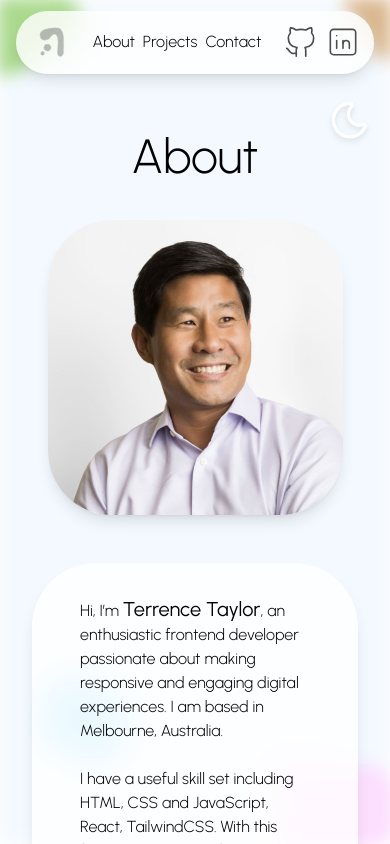
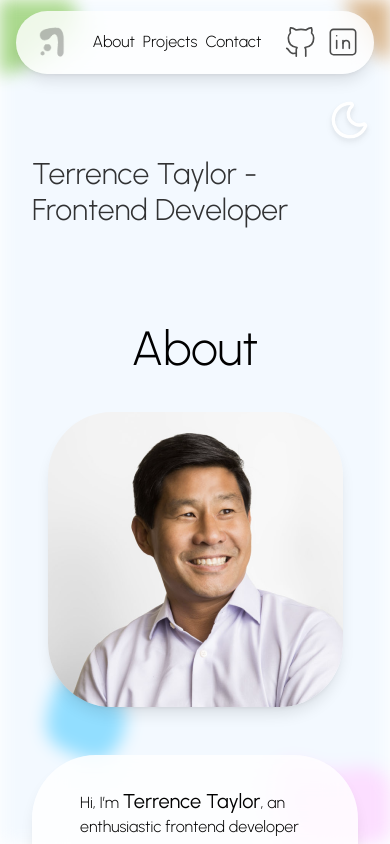
Before and after one commit to terrytaylor01/portfolio-terrencetaylor-v1, a React (Vite) app: page / in a window 390 px wide. Built offline with nearby package versions, Linux system fonts and the light colour scheme; the HTML template or start-up script is replaced by a standard one.

Commit message:
About icons seperated and given tool tips - dark mode changes

```diff
--- a/src/App.jsx
+++ b/src/App.jsx
@@ -1,4 +1,7 @@
 import React from "react";
+
+
+
 import BlurredBackground from "./components/BlurredBackground";
 import Navbar from "./components/Navbar";
 import MainBody from "./components/MainBody";
--- a/src/components/About.jsx
+++ b/src/components/About.jsx
@@ -2,11 +2,12 @@ import React from "react";
 
 import sampleHeadshot from "../assets/sample-headshot.png";
 import { ThemeContext } from "../App";
+import SkillIcon from "./SkillIcon";
 
 export default function About() {
   const isDark = React.useContext(ThemeContext);
   return (
-    <section className="flex min-h-[50vh] max-w-[1240px] flex-col items-center justify-center gap-10 text-base dark:text-white dark:text-opacity-80 xl:text-xl">
+    <section className="flex min-h-[60vh] max-w-[1240px] flex-col items-center justify-center gap-10 text-base dark:text-white dark:text-opacity-80 lg:pb-24 lg:pt-64 xl:text-xl">
       <div>
         <h1 className="text-5xl  ">About</h1>
       </div>
@@ -19,8 +20,9 @@ export default function About() {
         </span>
         <span className="w-auto rounded-[4rem] bg-white bg-opacity-[0.8] px-12 py-8 shadow-lg backdrop-blur-lg transition-colors dark:bg-[#020214] dark:bg-opacity-80  md:h-[295px] lg:w-[72%]">
           <p>
-            Hi, I’m <b className="text-xl">Terrence Taylor</b>, an enthusiastic frontend developer
-            passionate about making responsive and engaging digital experiences. I am based in Melbourne, Australia.
+            Hi, I’m <b className="text-xl">Terrence Taylor</b>, an enthusiastic
+            frontend developer passionate about making responsive and engaging
+            digital experiences. I am based in Melbourne, Australia.
             <br />
             <br />
           </p>
@@ -30,7 +32,8 @@ export default function About() {
             TailwindCSS. With this foundation I can craft dynamic and compelling
             interfaces helmed by clean code and cutting-edge techniques. I have
             thrived in delivering projects as a team-player with my
-            opportunities to deliver projects as part of a team. FIX THIS SENTENCE
+            opportunities to deliver projects as part of a team. FIX THIS
+            SENTENCE
           </p>
         </span>
         <span className="hidden aspect-square h-full w-fit overflow-clip rounded-[4rem] object-cover shadow-lg lg:block  lg:w-auto">
@@ -44,16 +47,26 @@ export default function About() {
         <h2 className="mr-6 w-fit xl:w-48">
           My skills, technologies and tools:
         </h2>
-        <div className="flex grow justify-center xl:mx-[15%]">
-          <img
-            className="w-full"
+        <div className="flex grow justify-center gap-4 ">
+          {/* <img
+            className="h-16"
             src={
               isDark
                 ? "https://skillicons.dev/icons?i=html,css,js,react,tailwind,python,cloudflare,firebase,figma&theme=dark"
-                : "https://skillicons.dev/icons?i=html,css,js,react,tailwind,python,cloudflare,firebase,figma&theme=light"
+                : "https://skillicons.dev/icons?i=html"
             }
             alt="HTML, CSS, JavaScript, ReactJs, Tailwind CSS, Python, Cloudflare, Firebase, Figma"
-          />{" "}
+          /> */}
+          <SkillIcon isDark={isDark} skill={"html"} alt={"HTML5"} />
+          <SkillIcon isDark={isDark} skill={"css"} alt={"CSS3"} />
+          <SkillIcon isDark={isDark} skill={"js"} alt={"JavaScript"} />
+          <SkillIcon isDark={isDark} skill={"react"} alt={"React"} />
+          <SkillIcon isDark={isDark} skill={"tailwind"} alt={"TailwindCSS"} />
+          <SkillIcon isDark={isDark} skill={"supabase"} alt={"Supabase"} />
+          <SkillIcon isDark={isDark} skill={"python"} alt={"Python"} />
+          <SkillIcon isDark={isDark} skill={"cloudflare"} alt={"Cloudflare"} />
+          <SkillIcon isDark={isDark} skill={"firebase"} alt={"Firebase"} />
+          <SkillIcon isDark={isDark} skill={"figma"} alt={"Figma"} />
         </div>
       </div>
     </section>
--- a/src/components/BlurredBackground.jsx
+++ b/src/components/BlurredBackground.jsx
@@ -3,7 +3,7 @@ import React from "react";
 export default function BlurredBackground() {
   return (
     <div className=" fixed z-0 h-screen w-screen bg-[#F3F9FF] blur-[2.25vw] dark:bg-[#20202b]   ">
-      <div className="absolute left-0 top-0 w-[20vw]  animate-breathe">
+      <div className="absolute left-0 top-0 w-[20vw]  animate-breathe delay-1000">
         <svg
           width="100%"
           height="100%"
@@ -68,7 +68,7 @@ export default function BlurredBackground() {
           />
         </svg>
       </div>
-      <div className="absolute bottom-[10vh] left-[12vw] w-[20vw] animate-breathe">
+      <div className="absolute bottom-[10vh] left-[12vw] w-[20vw] animate-breathe delay-500">
         <svg
           width="100%"
           height="100%"
@@ -77,7 +77,7 @@ export default function BlurredBackground() {
           xmlns="http://www.w3.org/2000/svg"
         >
           <path
-            className="fill-[#92DEFF] transition-colors dark:fill-[#3b3b63]"
+            className="fill-[#92DEFF] transition-colors dark:fill-[#3b3b63] "
             fillRule="evenodd"
             clipRule="evenodd"
             d="M89.2879 281.475C56.3741 269.508 24.3604 252.998 8.64083 217.728C-6.15732 184.525 2.39098 145.995 12.6407 109.5C24.0774 68.7791 33.7419 20.2836 68.4082 4.92303C103.788 -10.7536 135.928 22.329 169.46 40.0137C215.704 64.4026 280.729 67.3176 294.435 124.128C309.486 186.509 279.966 262.056 231.922 298.905C189.079 331.765 136.935 298.797 89.2879 281.475Z"
--- a/src/components/MainBody.jsx
+++ b/src/components/MainBody.jsx
@@ -14,8 +14,9 @@ export default function MainBody({
       return !prev;
     });
   }
+
   return (
-    <main className="flex w-full flex-col items-center gap-24 px-8 pb-12 pt-12 md:pl-24 md:pr-24 lg:pb-0 lg:pl-12 lg:pt-52">
+    <main className="flex w-full flex-col items-center gap-24 px-8 pb-12 pt-12 md:pl-24 md:pr-24 lg:pb-0 lg:pl-12 lg:pt-0">
       <button
         onClick={darkModeHandler}
         className="absolute right-0 top-20 w-20 p-5 drop-shadow-md md:top-0"
@@ -40,16 +41,19 @@ export default function MainBody({
           ></path>
         </svg>
       </button>
-      <span className="scroll-m-[15vh] md:scroll-m-0" ref={aboutRef}>
+      <h1 className="mt-6 text-left text-3xl opacity-80 dark:text-white md:mt-20  md:text-5xl lg:-mb-48">
+        Terrence Taylor - Frontend Developer
+      </h1>
+      <span className=" scroll-m-[15vh] md:scroll-m-0" ref={aboutRef}>
         <About />
       </span>
       <span className="scroll-m-[12vh] md:scroll-m-[5vh]" ref={projectsRef}>
         <Projects />
       </span>
-      <span className="scroll-m-[12vh] md:scroll-m-0" ref={contactRef}>
+      <span className=" scroll-m-[12vh] md:scroll-m-0" ref={contactRef}>
         <Contact />
       </span>
-      <span className="absolute bottom-0 right-0 ml-auto flex h-12 items-center justify-center p-5 py-10 text-xs md:text-sm text-black transition-colors dark:text-white lg:w-[20%]">
+      <span className="absolute bottom-0 right-0 ml-auto flex h-12 items-center justify-center p-5 py-10 text-xs text-black transition-colors dark:text-white md:text-sm lg:w-[20%]">
         <p className="text-right opacity-50">
           This website was designed in Figma and coded by me. Built using
           ReactJs and Tailwind CSS, deployed with Cloudflare Pages.{" "}
--- a/src/components/Navbar.jsx
+++ b/src/components/Navbar.jsx
@@ -17,7 +17,9 @@ export default function Navbar({ aboutRef, projectsRef, contactRef }) {
         {/* desktop nav */}
         <nav className="hidden h-[75%] w-fit flex-col items-center justify-between rounded-full bg-white bg-opacity-80 py-3 shadow-lg backdrop-blur-lg dark:bg-[#020214] dark:bg-opacity-80 dark:text-white lg:flex">
           <button
-            onClick={() => scrollToRef(aboutRef, "center")}
+            onClick={() => {
+              document.body.scrollTo(0, 0);
+            }}
             aria-label="home"
           >
             <img
@@ -137,7 +139,9 @@ export default function Navbar({ aboutRef, projectsRef, contactRef }) {
         {/* mobile / small screen nav */}
         <nav className=" mx-4 flex h-[75%] w-full items-center justify-between rounded-full bg-white bg-opacity-80 px-3 shadow-lg backdrop-blur-lg dark:bg-[#020214] dark:bg-opacity-80 dark:text-white">
           <button
-            onClick={() => scrollToRef(aboutRef, "start")}
+            onClick={() => {
+              document.body.scrollTo(0, 0);
+            }}
             className="h-full"
           >
             <img
--- a/src/components/ProjectArticle.jsx
+++ b/src/components/ProjectArticle.jsx
@@ -8,7 +8,7 @@ export default function ProjectArticle({
   deployLink,
 }) {
   return (
-    <article className="flex flex-col items-center justify-center gap-12">
+    <article className=" flex flex-col items-center justify-center gap-12">
       <h2 className="text-center text-xl lg:text-3xl ">{title}</h2>
       <div className="flex flex-col gap-6 lg:gap-12">
         <div className="flex flex-col items-center gap-6 lg:h-[25rem] lg:gap-12 xl:flex-row">
--- a/src/components/Projects.jsx
+++ b/src/components/Projects.jsx
@@ -8,7 +8,7 @@ export default function Projects() {
   return (
     <section className="flex min-h-[50vh] max-w-[1240px] flex-col items-center justify-center gap-6 text-base text-black dark:text-white dark:text-opacity-80 lg:gap-10 lg:px-10 xl:text-xl">
       <div>
-        <h1 className="text-5xl ">Projects</h1>
+        <h1 className=" text-5xl ">Projects</h1>
       </div>
       <div className="flex flex-col items-center justify-center gap-12 lg:gap-24">
         <ProjectArticle
@@ -22,10 +22,10 @@ export default function Projects() {
               </p>
               <br></br>
               <p>
-                A 17 plus dynamic page project encompassing many aspects of the
-                rescue. Creating this involved serving dynamic content in the
-                form of the animal adoption profiles which is taken from a third
-                party API that the organisation uses for their profiles. To
+                A 18+ page project encompassing many aspects of the rescue.
+                Creating this involved serving dynamic content in the form of
+                the animal adoption profiles which is taken from a third party
+                RESTful API that the organisation uses for their profiles. To
                 obscure their API keys a backend API handler had to be created
                 which was implemented using Cloudflare’s edge functions
               </p>{" "}
--- /dev/null
+++ b/src/components/SkillIcon.jsx
@@ -0,0 +1,20 @@
+import React from "react";
+
+export default function SkillIcon({ isDark, skill, alt }) {
+  return (
+    <div className="group relative h-16">
+      <img
+        className="h-full transition-transform hover:scale-105 drop-shadow-sm"
+        src={
+          isDark
+            ? "https://skillicons.dev/icons?i=" + skill + "&theme=dark"
+            : "https://skillicons.dev/icons?i=" + skill + "&theme=light"
+        }
+        alt={alt}
+      />
+      <div className="absolute -bottom-24 left-1/2 -translate-x-[50%] rounded-md  bg-white  bg-opacity-70 px-3 py-2 opacity-0 shadow-md  transition-opacity group-hover:opacity-100 dark:bg-[#020214] dark:text-white">
+        <p>{alt}</p>
+      </div>
+    </div>
+  );
+}
--- a/src/index.css
+++ b/src/index.css
@@ -10,4 +10,6 @@
     scroll-behavior: smooth;
     box-sizing: border-box;
   }
+
+
 }
--- a/tailwind.config.js
+++ b/tailwind.config.js
@@ -9,12 +9,12 @@ export default {
       },
       keyframes: {
         breathe: {
-          "0%, 100%": { transform: "scale(1.1)" },
+          "0%, 100%": { transform: "scale(1.15)" },
           "50%": { transform: "scale(1)" },
         },
       },
       animation: {
-        breathe: "breathe 3s ease-in-out infinite",
+        breathe: "breathe 4s ease-in-out infinite",
       },
     },
   },
```
